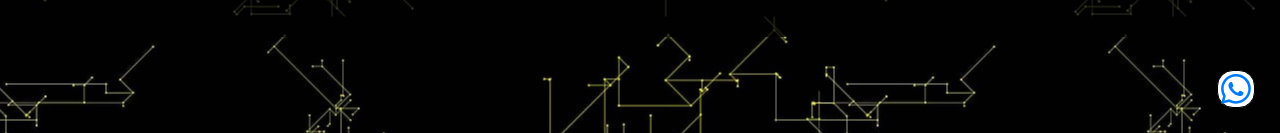
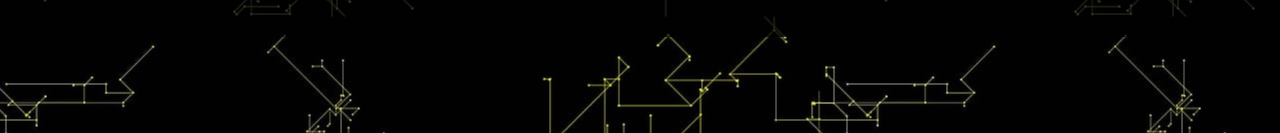
Before and after one commit to juanmluq/monedavirtual, a React (Create React App) app: page /invertir in a window 1280 px wide. Shown: the part 667-800 px from the top of the page. Built offline with nearby package versions, Linux system fonts and the light colour scheme.

Commit message:
Update Invertir.jsx

```diff
--- a/src/components/Invertir.jsx
+++ b/src/components/Invertir.jsx
@@ -4,13 +4,6 @@ import "./Invertir.css";
 export default function Invertir(){
     return(
     <div className="centrPrinc">
-        <div className='centr'>
-      <a style={{ width:"auto"}} href="https://api.whatsapp.com/send?phone=+5491176351958">
-         <svg xmlns="http://www.w3.org/2000/svg" width="30" height="30" fill="currentColor" class="bi bi-whatsapp" viewBox="0 0 16 16">
-           <path d="M13.601 2.326A7.854 7.854 0 0 0 7.994 0C3.627 0 .068 3.558.064 7.926c0 1.399.366 2.76 1.057 3.965L0 16l4.204-1.102a7.933 7.933 0 0 0 3.79.965h.004c4.368 0 7.926-3.558 7.93-7.93A7.898 7.898 0 0 0 13.6 2.326zM7.994 14.521a6.573 6.573 0 0 1-3.356-.92l-.24-.144-2.494.654.666-2.433-.156-.251a6.56 6.56 0 0 1-1.007-3.505c0-3.626 2.957-6.584 6.591-6.584a6.56 6.56 0 0 1 4.66 1.931 6.557 6.557 0 0 1 1.928 4.66c-.004 3.639-2.961 6.592-6.592 6.592zm3.615-4.934c-.197-.099-1.17-.578-1.353-.646-.182-.065-.315-.099-.445.099-.133.197-.513.646-.627.775-.114.133-.232.148-.43.05-.197-.1-.836-.308-1.592-.985-.59-.525-.985-1.175-1.103-1.372-.114-.198-.011-.304.088-.403.087-.088.197-.232.296-.346.1-.114.133-.198.198-.33.065-.134.034-.248-.015-.347-.05-.099-.445-1.076-.612-1.47-.16-.389-.323-.335-.445-.34-.114-.007-.247-.007-.38-.007a.729.729 0 0 0-.529.247c-.182.198-.691.677-.691 1.654 0 .977.71 1.916.81 2.049.098.133 1.394 2.132 3.383 2.992.47.205.84.326 1.129.418.475.152.904.129 1.246.08.38-.058 1.171-.48 1.338-.943.164-.464.164-.86.114-.943-.049-.084-.182-.133-.38-.232z"/>
-         </svg>
-       </a>
-       </div>
 
         <div className="inv">
         <br />
```
